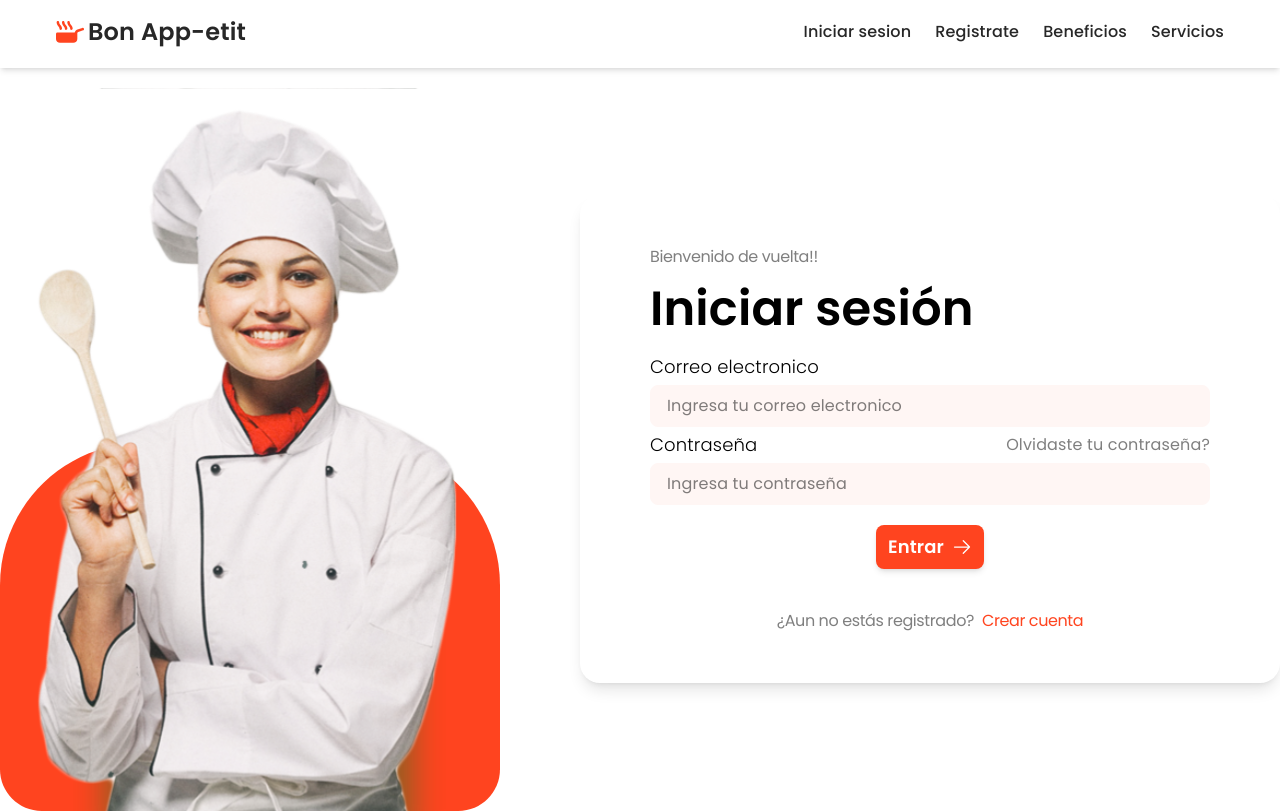
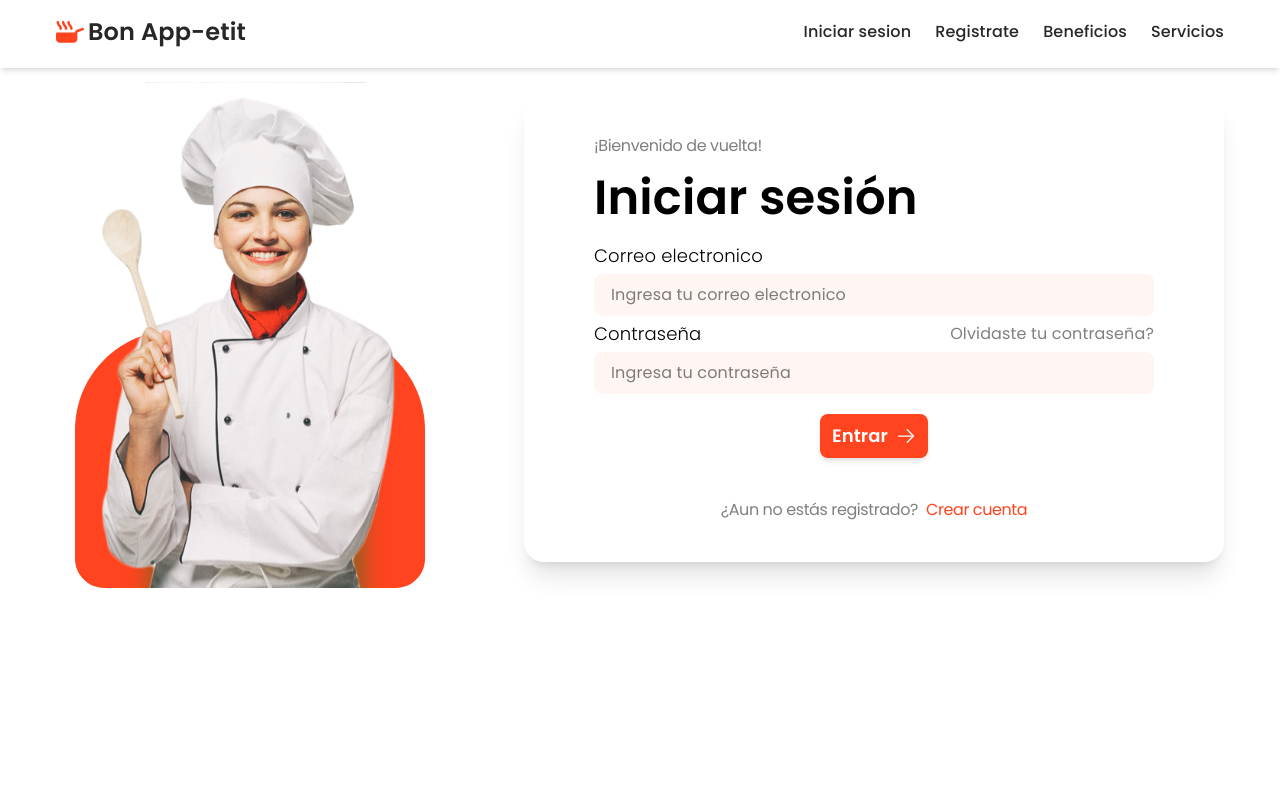
Before and after one commit to BonApp-etit/front, a Next.js app: page /login in a window 1280 px wide. Built offline with nearby package versions, Linux system fonts and the light colour scheme.

Commit message:
login-improvements-done

```diff
--- a/src/components/common_components/Form.jsx
+++ b/src/components/common_components/Form.jsx
@@ -11,8 +11,8 @@ export default function Form({
   return (
     <section>
       <div className="mx-auto">
-        <div className="flex w-full flex-col items-center justify-center px-4 md:px-14 lg:flex-row-reverse lg:gap-20 lg:px-0">
-          <div className="my-4 w-full max-w-[400px] rounded-[20px] px-2 py-5 shadow-lg md:min-w-[500px] md:max-w-[700px] md:px-[70px] md:py-[50px]">
+        <div className="flex w-full flex-col items-center justify-center md:px-14 lg:flex-row-reverse lg:gap-20 lg:px-0">
+          <div className="my-4 w-full max-w-[400px] rounded-[20px] px-2 py-5 shadow-xl md:min-w-[500px] md:max-w-[700px] md:px-[70px] md:py-[40px]">
             <div className="mb-2 flex flex-col gap-1">
               <h6 className="font-poppins text-xs font-normal leading-3 tracking-tight text-black/50 md:mb-3 md:text-base">
                 {subtitleTop}
@@ -37,7 +37,7 @@ export default function Form({
             height={440}
             src={src}
             alt={alt}
-            className="mx-auto w-full min-w-[100px] max-w-[320px] md:min-w-[300px] md:max-w-[400px] lg:max-w-[500px]"
+            className="mx-auto w-full max-w-[200px] sm:max-w-[250px] md:max-w-[280px] lg:max-w-[350px] 2xl:max-w-[450px]"
           />
         </div>
       </div>
--- a/src/pages/login/index.jsx
+++ b/src/pages/login/index.jsx
@@ -7,10 +7,10 @@ export default function Login() {
   const router = useRouter()
 
   return (
-    <main>
+    <main className="mx-auto px-4 sm:max-w-xl sm:px-0 md:max-w-2xl lg:max-w-7xl lg:px-14">
       <Form
         tittle="Iniciar sesión"
-        subtitleTop="Bienvenido de vuelta!!"
+        subtitleTop="¡Bienvenido de vuelta!"
         subtitleBottom=""
         src="/assets/Login/chef.svg"
         alt="LoginChefImage"
```
